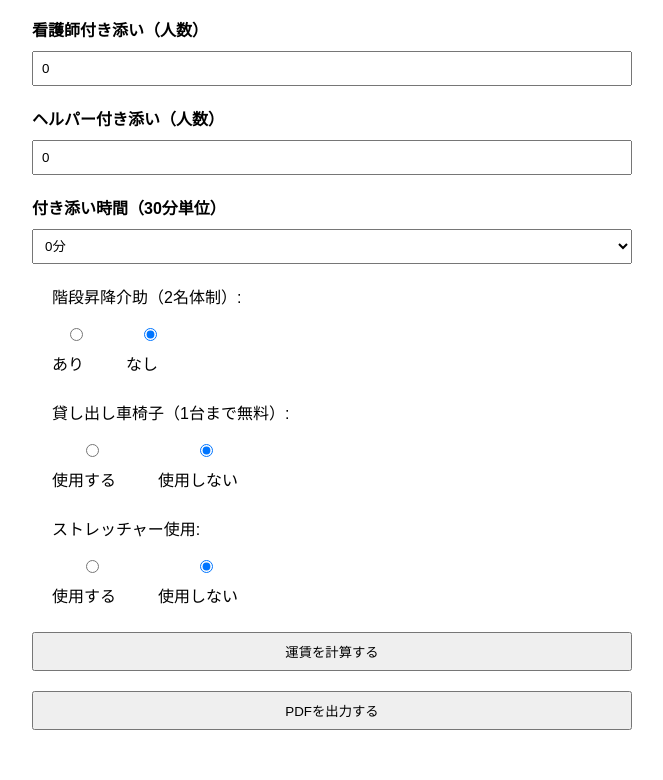
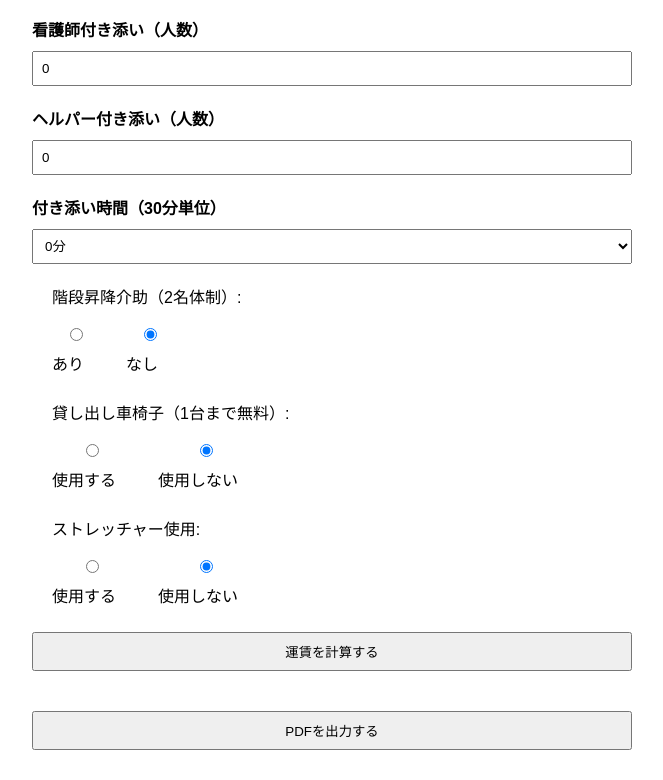
Before and after one commit to mimihouse2025/fukushi-taxi, a plain HTML site: page index.html in a window 1280 px wide. Shown: the part 535-1315 px from the top of the page, without its empty margins (308-971 px from the left). Drawn offline with Linux system fonts and the light colour scheme; some packages are replaced by stand-ins of ours.

Commit message:
index.html

```diff
--- a/index.html
+++ b/index.html
@@ -61,11 +61,12 @@
     <label><input type="radio" name="stretcher" value="no" checked> 使用しない</label>
   </div>
   <button onclick="calculateFare()">運賃を計算する</button>
-  <button onclick="generatePDF()">PDFを出力する</button>
 
   <div id="result"></div>
   <div id="details"></div>
   <div id="breakdown"></div>
+
+  <button onclick="generatePDF()">PDFを出力する</button>
 
   <div id="invoice" style="display:none;">
     <div class="invoice-block">
@@ -92,28 +93,6 @@
     </div>
   </div>
 
-  <script>
-    function generatePDF() {
-      const breakdownList = document.querySelector('#breakdown ul');
-      const tableHTML = Array.from(breakdownList.children).map(item => `<tr><td>${item.innerText}</td></tr>`).join('');
-      const finalRow = `<tr><td><strong>` + document.getElementById("result").innerText + `</strong></td></tr>`;
-      const fullTable = `<tr><th>内訳明細</th></tr>` + tableHTML + finalRow;
-
-      document.getElementById("invoice-table").innerHTML = fullTable;
-      document.getElementById("invoice-table-copy").innerHTML = fullTable;
-
-      const element = document.getElementById("invoice");
-      element.style.display = "block";
-      html2pdf().set({
-        margin: 10,
-        filename: '福祉タクシー請求書_領収書.pdf',
-        image: { type: 'jpeg', quality: 0.98 },
-        html2canvas: { scale: 2 },
-        jsPDF: { unit: 'mm', format: 'a4', orientation: 'portrait' }
-      }).from(element).save().then(() => {
-        element.style.display = "none";
-      });
-    }
-  </script>
+  <!-- JavaScript関数群はこのまま -->
 </body>
 </html>
```
